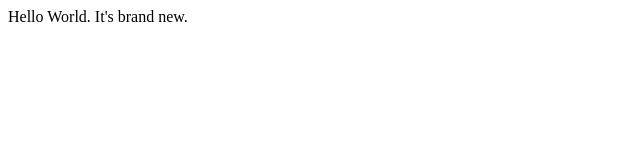
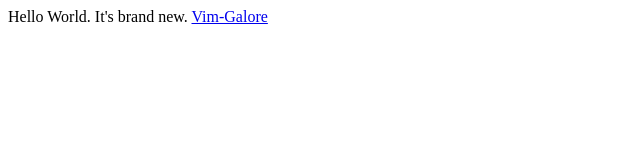
Before and after one commit to voidskull/voidskull.github.io, a plain HTML site: page index.html in a window 1280 px wide. Shown: the full height of the page, 0-640 px from the left. Drawn offline with Linux system fonts and the light colour scheme.

Commit message:
Update index

```diff
--- a/index.html
+++ b/index.html
@@ -2,7 +2,9 @@
 <head>
 		<title>New Site</title>
 </head>
+
 <body>
 Hello World. It's brand new.
-</body>
+	<a href="vimgalore.html"> Vim-Galore </a>
+   </body>
 </html>
```
